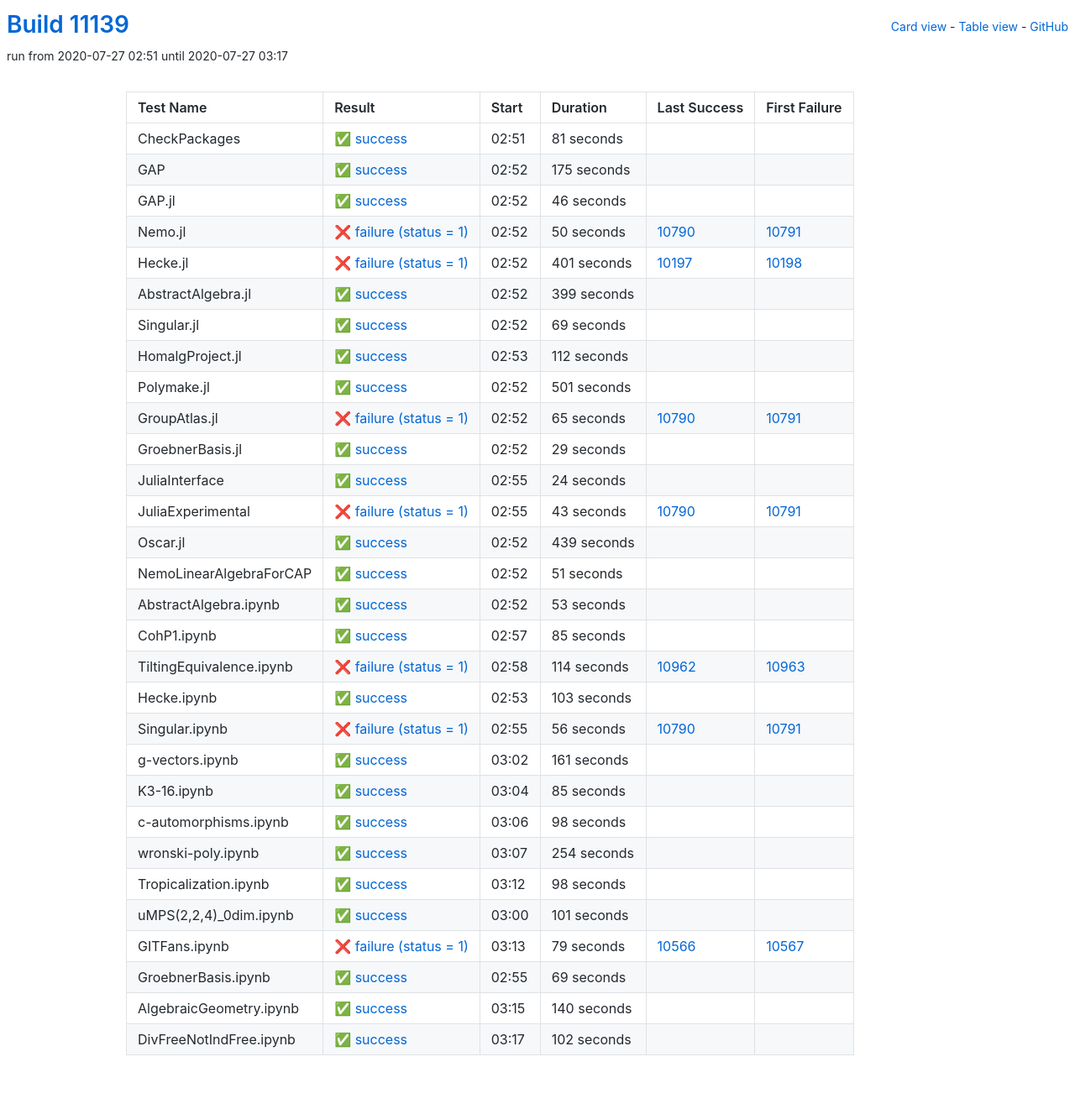
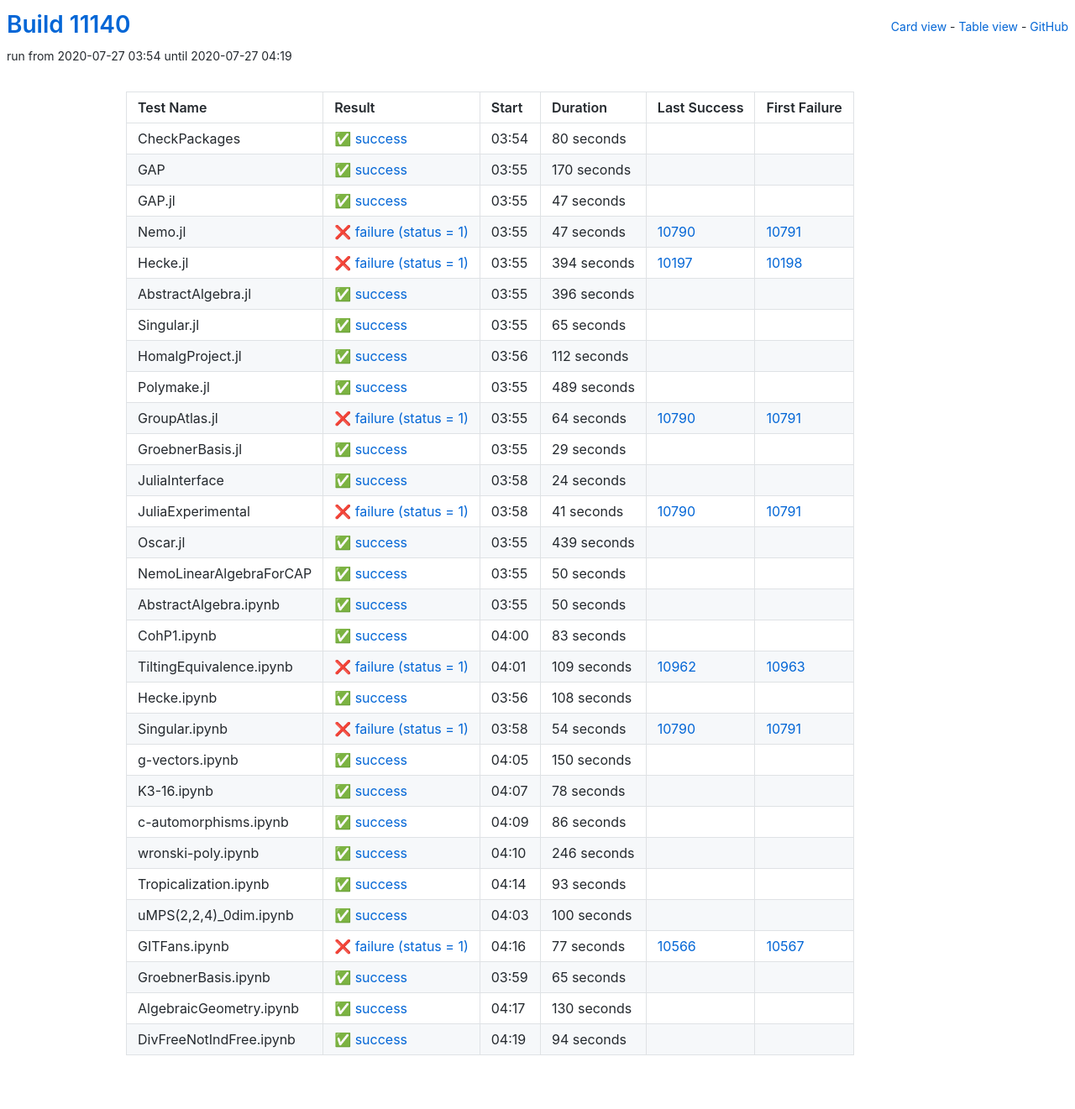
Before and after one commit to oscar-system/oscar-ci-status, a Jekyll site: the page built from table.html, in a window 1280 px wide. Shown: the whole page at 84% size. Built offline with Jekyll 4.4.1, drawn with Linux system fonts in a browser that asks for light colours.

Commit message:
Build #11140

```diff
--- a/_data/ci.yml
+++ b/_data/ci.yml
@@ -1,6 +1,6 @@
 ---
-build: 11139
-build_url: https://oscarci.mathematik.uni-kl.de/job/oscar/11139/
+build: 11140
+build_url: https://oscarci.mathematik.uni-kl.de/job/oscar/11140/
 job: oscar
 organization: oscar-system
 repo: oscar-ci-status
@@ -8,92 +8,92 @@
 tests:
 - name: CheckPackages
   id: checkpackages
-  log: https://oscarci.mathematik.uni-kl.de/job/oscar/11139/artifact/logs/build-11139/CheckPackages.log
-  start: 2020-07-27 02:51
+  log: https://oscarci.mathematik.uni-kl.de/job/oscar/11140/artifact/logs/build-11140/CheckPackages.log
+  start: 2020-07-27 03:54
   success: true
   exitcode: 0
   status: success
-  duration: 81
+  duration: 80
   last_success: false
   last_success_url:
   first_failure: false
   first_failure_url:
 - name: GAP
   id: gap
-  log: https://oscarci.mathematik.uni-kl.de/job/oscar/11139/artifact/logs/build-11139/GAP.log
-  start: 2020-07-27 02:52
+  log: https://oscarci.mathematik.uni-kl.de/job/oscar/11140/artifact/logs/build-11140/GAP.log
+  start: 2020-07-27 03:55
   success: true
   exitcode: 0
   status: success
-  duration: 175
+  duration: 170
   last_success: false
   last_success_url:
   first_failure: false
   first_failure_url:
 - name: GAP.jl
   id: gap-jl
-  log: https://oscarci.mathematik.uni-kl.de/job/oscar/11139/artifact/logs/build-11139/GAP.jl.log
-  start: 2020-07-27 02:52
+  log: https://oscarci.mathematik.uni-kl.de/job/oscar/11140/artifact/logs/build-11140/GAP.jl.log
+  start: 2020-07-27 03:55
   success: true
   exitcode: 0
   status: success
-  duration: 46
+  duration: 47
   last_success: false
   last_success_url:
   first_failure: false
   first_failure_url:
 - name: Nemo.jl
   id: nemo-jl
-  log: https://oscarci.mathematik.uni-kl.de/job/oscar/11139/artifact/logs/build-11139/Nemo.jl.log
-  start: 2020-07-27 02:52
+  log: https://oscarci.mathematik.uni-kl.de/job/oscar/11140/artifact/logs/build-11140/Nemo.jl.log
+  start: 2020-07-27 03:55
   success: false
   exitcode: 1
   status: failure
-  duration: 50
+  duration: 47
   last_success: 10790
   last_success_url: https://oscarci.mathematik.uni-kl.de/job/oscar/10790/
   first_failure: 10791
   first_failure_url: https://oscarci.mathematik.uni-kl.de/job/oscar/10791/
 - name: Hecke.jl
   id: hecke-jl
-  log: https://oscarci.mathematik.uni-kl.de/job/oscar/11139/artifact/logs/build-11139/Hecke.jl.log
-  start: 2020-07-27 02:52
+  log: https://oscarci.mathematik.uni-kl.de/job/oscar/11140/artifact/logs/build-11140/Hecke.jl.log
+  start: 2020-07-27 03:55
   success: false
   exitcode: 1
   status: failure
-  duration: 401
+  duration: 394
   last_success: 10197
   last_success_url: https://oscarci.mathematik.uni-kl.de/job/oscar/10197/
   first_failure: 10198
   first_failure_url: https://oscarci.mathematik.uni-kl.de/job/oscar/10198/
 - name: AbstractAlgebra.jl
   id: abstractalgebra-jl
-  log: https://oscarci.mathematik.uni-kl.de/job/oscar/11139/artifact/logs/build-11139/AbstractAlgebra.jl.log
-  start: 2020-07-27 02:52
+  log: https://oscarci.mathematik.uni-kl.de/job/oscar/11140/artifact/logs/build-11140/AbstractAlgebra.jl.log
+  start: 2020-07-27 03:55
   success: true
   exitcode: 0
   status: success
-  duration: 399
+  duration: 396
   last_success: false
   last_success_url:
   first_failure: false
   first_failure_url:
 - name: Singular.jl
   id: singular-jl
-  log: https://oscarci.mathematik.uni-kl.de/job/oscar/11139/artifact/logs/build-11139/Singular.jl.log
-  start: 2020-07-27 02:52
+  log: https://oscarci.mathematik.uni-kl.de/job/oscar/11140/artifact/logs/build-11140/Singular.jl.log
+  start: 2020-07-27 03:55
   success: true
   exitcode: 0
   status: success
-  duration: 69
+  duration: 65
   last_success: false
   last_success_url:
   first_failure: false
   first_failure_url:
 - name: HomalgProject.jl
   id: homalgproject-jl
-  log: https://oscarci.mathematik.uni-kl.de/job/oscar/11139/artifact/logs/build-11139/HomalgProject.jl.log
-  start: 2020-07-27 02:53
+  log: https://oscarci.mathematik.uni-kl.de/job/oscar/11140/artifact/logs/build-11140/HomalgProject.jl.log
+  start: 2020-07-27 03:56
   success: true
   exitcode: 0
   status: success
@@ -104,32 +104,32 @@
   first_failure_url:
 - name: Polymake.jl
   id: polymake-jl
-  log: https://oscarci.mathematik.uni-kl.de/job/oscar/11139/artifact/logs/build-11139/Polymake.jl.log
-  start: 2020-07-27 02:52
+  log: https://oscarci.mathematik.uni-kl.de/job/oscar/11140/artifact/logs/build-11140/Polymake.jl.log
+  start: 2020-07-27 03:55
   success: true
   exitcode: 0
   status: success
-  duration: 501
+  duration: 489
   last_success: false
   last_success_url:
   first_failure: false
   first_failure_url:
 - name: GroupAtlas.jl
   id: groupatlas-jl
-  log: https://oscarci.mathematik.uni-kl.de/job/oscar/11139/artifact/logs/build-11139/GroupAtlas.jl.log
-  start: 2020-07-27 02:52
+  log: https://oscarci.mathematik.uni-kl.de/job/oscar/11140/artifact/logs/build-11140/GroupAtlas.jl.log
+  start: 2020-07-27 03:55
   success: false
   exitcode: 1
   status: failure
-  duration: 65
+  duration: 64
   last_success: 10790
   last_success_url: https://oscarci.mathematik.uni-kl.de/job/oscar/10790/
   first_failure: 10791
   first_failure_url: https://oscarci.mathematik.uni-kl.de/job/oscar/10791/
 - name: GroebnerBasis.jl
   id: groebnerbasis-jl
-  log: https://oscarci.mathematik.uni-kl.de/job/oscar/11139/artifact/logs/build-11139/GroebnerBasis.jl.log
-  start: 2020-07-27 02:52
+  log: https://oscarci.mathematik.uni-kl.de/job/oscar/11140/artifact/logs/build-11140/GroebnerBasis.jl.log
+  start: 2020-07-27 03:55
   success: true
   exitcode: 0
   status: success
@@ -140,8 +140,8 @@
   first_failure_url:
 - name: JuliaInterface
   id: juliainterface
-  log: https://oscarci.mathematik.uni-kl.de/job/oscar/11139/artifact/logs/build-11139/JuliaInterface.log
-  start: 2020-07-27 02:55
+  log: https://oscarci.mathematik.uni-kl.de/job/oscar/11140/artifact/logs/build-11140/JuliaInterface.log
+  start: 2020-07-27 03:58
   success: true
   exitcode: 0
   status: success
@@ -152,20 +152,20 @@
   first_failure_url:
 - name: JuliaExperimental
   id: juliaexperimental
-  log: https://oscarci.mathematik.uni-kl.de/job/oscar/11139/artifact/logs/build-11139/JuliaExperimental.log
-  start: 2020-07-27 02:55
+  log: https://oscarci.mathematik.uni-kl.de/job/oscar/11140/artifact/logs/build-11140/JuliaExperimental.log
+  start: 2020-07-27 03:58
   success: false
   exitcode: 1
   status: failure
-  duration: 43
+  duration: 41
   last_success: 10790
   last_success_url: https://oscarci.mathematik.uni-kl.de/job/oscar/10790/
   first_failure: 10791
   first_failure_url: https://oscarci.mathematik.uni-kl.de/job/oscar/10791/
 - name: Oscar.jl
   id: oscar-jl
-  log: https://oscarci.mathematik.uni-kl.de/job/oscar/11139/artifact/logs/build-11139/Oscar.jl.log
-  start: 2020-07-27 02:52
+  log: https://oscarci.mathematik.uni-kl.de/job/oscar/11140/artifact/logs/build-11140/Oscar.jl.log
+  start: 2020-07-27 03:55
   success: true
   exitcode: 0
   status: success
@@ -176,192 +176,192 @@
   first_failure_url:
 - name: NemoLinearAlgebraForCAP
   id: nemolinearalgebraforcap
-  log: https://oscarci.mathematik.uni-kl.de/job/oscar/11139/artifact/logs/build-11139/NemoLinearAlgebraForCAP.log
-  start: 2020-07-27 02:52
+  log: https://oscarci.mathematik.uni-kl.de/job/oscar/11140/artifact/logs/build-11140/NemoLinearAlgebraForCAP.log
+  start: 2020-07-27 03:55
   success: true
   exitcode: 0
   status: success
-  duration: 51
+  duration: 50
   last_success: false
   last_success_url:
   first_failure: false
   first_failure_url:
 - name: AbstractAlgebra.ipynb
   id: abstractalgebra-ipynb
-  log: https://oscarci.mathematik.uni-kl.de/job/oscar/11139/artifact/logs/build-11139/AbstractAlgebra.ipynb.log
-  start: 2020-07-27 02:52
+  log: https://oscarci.mathematik.uni-kl.de/job/oscar/11140/artifact/logs/build-11140/AbstractAlgebra.ipynb.log
+  start: 2020-07-27 03:55
   success: true
   exitcode: 0
   status: success
-  duration: 53
+  duration: 50
   last_success: false
   last_success_url:
   first_failure: false
   first_failure_url:
 - name: CohP1.ipynb
   id: cohp1-ipynb
-  log: https://oscarci.mathematik.uni-kl.de/job/oscar/11139/artifact/logs/build-11139/CohP1.ipynb.log
-  start: 2020-07-27 02:57
+  log: https://oscarci.mathematik.uni-kl.de/job/oscar/11140/artifact/logs/build-11140/CohP1.ipynb.log
+  start: 2020-07-27 04:00
   success: true
   exitcode: 0
   status: success
-  duration: 85
+  duration: 83
   last_success: false
   last_success_url:
   first_failure: false
   first_failure_url:
 - name: TiltingEquivalence.ipynb
   id: tiltingequivalence-ipynb
-  log: https://oscarci.mathematik.uni-kl.de/job/oscar/11139/artifact/logs/build-11139/TiltingEquivalence.ipynb.log
-  start: 2020-07-27 02:58
+  log: https://oscarci.mathematik.uni-kl.de/job/oscar/11140/artifact/logs/build-11140/TiltingEquivalence.ipynb.log
+  start: 2020-07-27 04:01
   success: false
   exitcode: 1
   status: failure
-  duration: 114
+  duration: 109
   last_success: 10962
   last_success_url: https://oscarci.mathematik.uni-kl.de/job/oscar/10962/
   first_failure: 10963
   first_failure_url: https://oscarci.mathematik.uni-kl.de/job/oscar/10963/
 - name: Hecke.ipynb
   id: hecke-ipynb
-  log: https://oscarci.mathematik.uni-kl.de/job/oscar/11139/artifact/logs/build-11139/Hecke.ipynb.log
-  start: 2020-07-27 02:53
+  log: https://oscarci.mathematik.uni-kl.de/job/oscar/11140/artifact/logs/build-11140/Hecke.ipynb.log
+  start: 2020-07-27 03:56
   success: true
   exitcode: 0
   status: success
-  duration: 103
+  duration: 108
   last_success: false
   last_success_url:
   first_failure: false
   first_failure_url:
 - name: Singular.ipynb
   id: singular-ipynb
-  log: https://oscarci.mathematik.uni-kl.de/job/oscar/11139/artifact/logs/build-11139/Singular.ipynb.log
-  start: 2020-07-27 02:55
+  log: https://oscarci.mathematik.uni-kl.de/job/oscar/11140/artifact/logs/build-11140/Singular.ipynb.log
+  start: 2020-07-27 03:58
   success: false
   exitcode: 1
   status: failure
-  duration: 56
+  duration: 54
   last_success: 10790
   last_success_url: https://oscarci.mathematik.uni-kl.de/job/oscar/10790/
   first_failure: 10791
   first_failure_url: https://oscarci.mathematik.uni-kl.de/job/oscar/10791/
 - name: g-vectors.ipynb
   id: g-vectors-ipynb
-  log: https://oscarci.mathematik.uni-kl.de/job/oscar/11139/artifact/logs/build-11139/g-vectors.ipynb.log
-  start: 2020-07-27 03:02
+  log: https://oscarci.mathematik.uni-kl.de/job/oscar/11140/artifact/logs/build-11140/g-vectors.ipynb.log
+  start: 2020-07-27 04:05
   success: true
   exitcode: 0
   status: success
-  duration: 161
+  duration: 150
   last_success: false
   last_success_url:
   first_failure: false
   first_failure_url:
 - name: K3-16.ipynb
   id: k3-16-ipynb
-  log: https://oscarci.mathematik.uni-kl.de/job/oscar/11139/artifact/logs/build-11139/K3-16.ipynb.log
-  start: 2020-07-27 03:04
+  log: https://oscarci.mathematik.uni-kl.de/job/oscar/11140/artifact/logs/build-11140/K3-16.ipynb.log
+  start: 2020-07-27 04:07
   success: true
   exitcode: 0
   status: success
-  duration: 85
+  duration: 78
   last_success: false
   last_success_url:
   first_failure: false
   first_failure_url:
 - name: c-automorphisms.ipynb
   id: c-automorphisms-ipynb
-  log: https://oscarci.mathematik.uni-kl.de/job/oscar/11139/artifact/logs/build-11139/c-automorphisms.ipynb.log
-  start: 2020-07-27 03:06
+  log: https://oscarci.mathematik.uni-kl.de/job/oscar/11140/artifact/logs/build-11140/c-automorphisms.ipynb.log
+  start: 2020-07-27 04:09
   success: true
   exitcode: 0
   status: success
-  duration: 98
+  duration: 86
   last_success: false
   last_success_url:
   first_failure: false
   first_failure_url:
 - name: wronski-poly.ipynb
   id: wronski-poly-ipynb
-  log: https://oscarci.mathematik.uni-kl.de/job/oscar/11139/artifact/logs/build-11139/wronski-poly.ipynb.log
-  start: 2020-07-27 03:07
+  log: https://oscarci.mathematik.uni-kl.de/job/oscar/11140/artifact/logs/build-11140/wronski-poly.ipynb.log
+  start: 2020-07-27 04:10
   success: true
   exitcode: 0
   status: success
-  duration: 254
+  duration: 246
   last_success: false
   last_success_url:
   first_failure: false
   first_failure_url:
 - name: Tropicalization.ipynb
   id: tropicalization-ipynb
-  log: https://oscarci.mathematik.uni-kl.de/job/oscar/11139/artifact/logs/build-11139/Tropicalization.ipynb.log
-  start: 2020-07-27 03:12
+  log: https://oscarci.mathematik.uni-kl.de/job/oscar/11140/artifact/logs/build-11140/Tropicalization.ipynb.log
+  start: 2020-07-27 04:14
   success: true
   exitcode: 0
   status: success
-  duration: 98
+  duration: 93
   last_success: false
   last_success_url:
   first_failure: false
   first_failure_url:
 - name: uMPS(2,2,4)_0dim.ipynb
   id: umps-2-2-4-0dim-ipynb
-  log: https://oscarci.mathematik.uni-kl.de/job/oscar/11139/artifact/logs/build-11139/uMPS-2-2-4-_0dim.ipynb.log
-  start: 2020-07-27 03:00
+  log: https://oscarci.mathematik.uni-kl.de/job/oscar/11140/artifact/logs/build-11140/uMPS-2-2-4-_0dim.ipynb.log
+  start: 2020-07-27 04:03
   success: true
   exitcode: 0
   status: success
-  duration: 101
+  duration: 100
   last_success: false
   last_success_url:
   first_failure: false
   first_failure_url:
 - name: GITFans.ipynb
   id: gitfans-ipynb
-  log: https://oscarci.mathematik.uni-kl.de/job/oscar/11139/artifact/logs/build-11139/GITFans.ipynb.log
-  start: 2020-07-27 03:13
+  log: https://oscarci.mathematik.uni-kl.de/job/oscar/11140/artifact/logs/build-11140/GITFans.ipynb.log
+  start: 2020-07-27 04:16
   success: false
   exitcode: 1
   status: failure
-  duration: 79
+  duration: 77
   last_success: 10566
   last_success_url: https://oscarci.mathematik.uni-kl.de/job/oscar/10566/
   first_failure: 10567
   first_failure_url: https://oscarci.mathematik.uni-kl.de/job/oscar/10567/
 - name: GroebnerBasis.ipynb
   id: groebnerbasis-ipynb
-  log: https://oscarci.mathematik.uni-kl.de/job/oscar/11139/artifact/logs/build-11139/GroebnerBasis.ipynb.log
-  start: 2020-07-27 02:55
+  log: https://oscarci.mathematik.uni-kl.de/job/oscar/11140/artifact/logs/build-11140/GroebnerBasis.ipynb.log
+  start: 2020-07-27 03:59
   success: true
   exitcode: 0
   status: success
-  duration: 69
+  duration: 65
   last_success: false
   last_success_url:
   first_failure: false
   first_failure_url:
 - name: AlgebraicGeometry.ipynb
   id: algebraicgeometry-ipynb
-  log: https://oscarci.mathematik.uni-kl.de/job/oscar/11139/artifact/logs/build-11139/AlgebraicGeometry.ipynb.log
-  start: 2020-07-27 03:15
+  log: https://oscarci.mathematik.uni-kl.de/job/oscar/11140/artifact/logs/build-11140/AlgebraicGeometry.ipynb.log
+  start: 2020-07-27 04:17
   success: true
   exitcode: 0
   status: success
-  duration: 140
+  duration: 130
   last_success: false
   last_success_url:
   first_failure: false
   first_failure_url:
 - name: DivFreeNotIndFree.ipynb
   id: divfreenotindfree-ipynb
-  log: https://oscarci.mathematik.uni-kl.de/job/oscar/11139/artifact/logs/build-11139/DivFreeNotIndFree.ipynb.log
-  start: 2020-07-27 03:17
+  log: https://oscarci.mathematik.uni-kl.de/job/oscar/11140/artifact/logs/build-11140/DivFreeNotIndFree.ipynb.log
+  start: 2020-07-27 04:19
   success: true
   exitcode: 0
   status: success
-  duration: 102
+  duration: 94
   last_success: false
   last_success_url:
   first_failure: false
```
Also changed, not shown: README.md.
